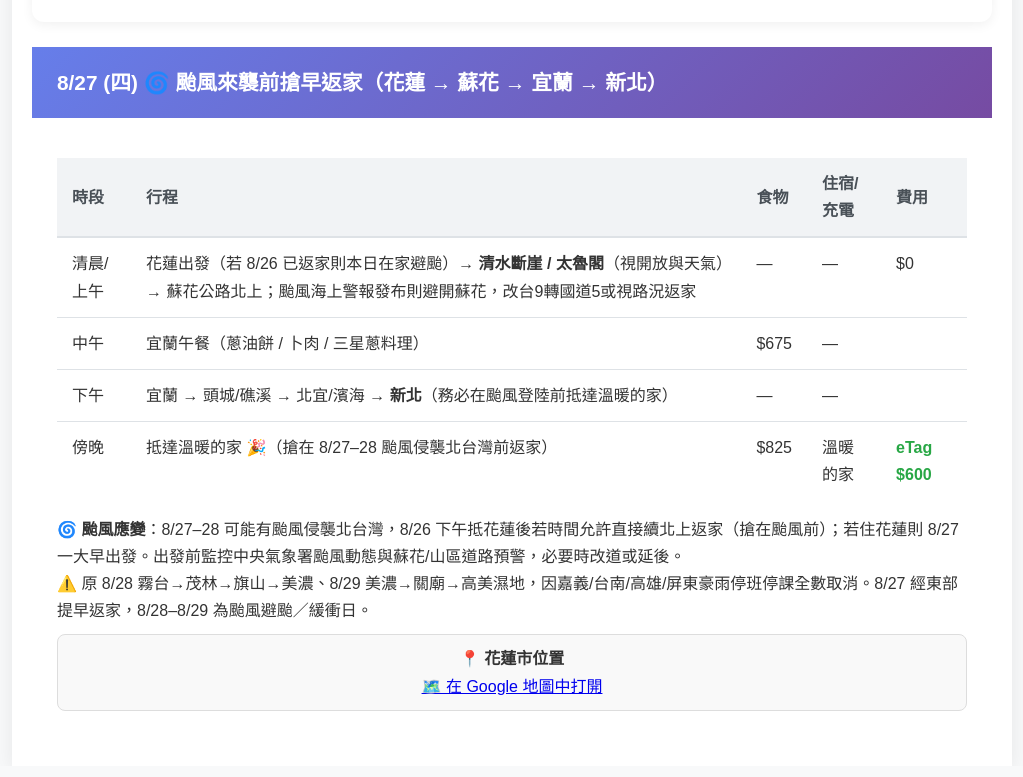
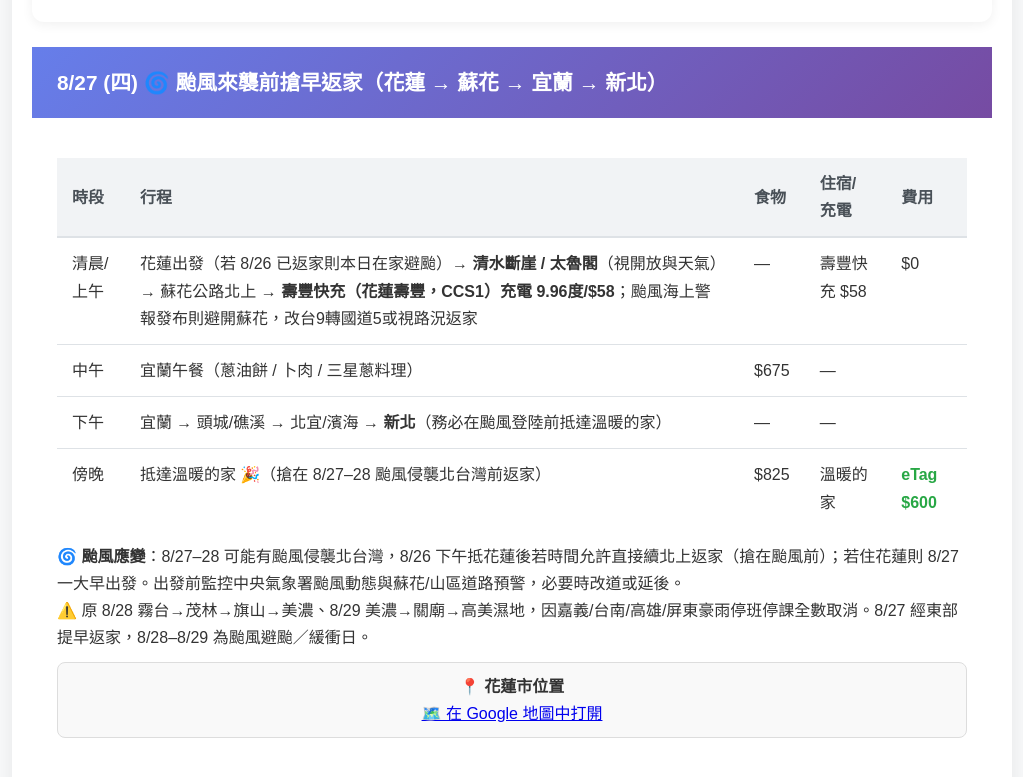
Before and after one commit to Taiwanweichunlu/island-trip-2026, a plain HTML site: page index.html in a window 1280 px wide. Shown: the part 6312-7089 px from the top of the page, without its empty margins (128-1151 px from the left). Drawn offline with Linux system fonts and the light colour scheme.

Commit message:
8/27 早上壽豐快充 9.96度/$58 實測補入

```diff
--- a/index.html
+++ b/index.html
@@ -189,7 +189,7 @@ h3 {color:#495057;margin-top:30px;padding-bottom:10px;border-bottom:2px solid #e
 <div class="day-content">
 <table>
 <tr><th>時段</th><th>行程</th><th>食物</th><th>住宿/充電</th><th>費用</th></tr>
-<tr><td>清晨/上午</td><td>花蓮出發（若 8/26 已返家則本日在家避颱）→ <strong>清水斷崖 / 太魯閣</strong>（視開放與天氣）→ 蘇花公路北上；<span class="warn">颱風海上警報發布則避開蘇花，改台9轉國道5或視路況返家</span></td><td>—</td><td>—</td><td>$0</td></tr>
+<tr><td>清晨/上午</td><td>花蓮出發（若 8/26 已返家則本日在家避颱）→ <strong>清水斷崖 / 太魯閣</strong>（視開放與天氣）→ 蘇花公路北上 → <strong>壽豐快充（花蓮壽豐，CCS1）充電 9.96度/$58</strong>；<span class="warn">颱風海上警報發布則避開蘇花，改台9轉國道5或視路況返家</span></td><td>—</td><td>壽豐快充 $58</td><td>$0</td></tr>
 <tr><td>中午</td><td>宜蘭午餐（蔥油餅 / 卜肉 / 三星蔥料理）</td><td>$675</td><td>—</td><td></td></tr>
 <tr><td>下午</td><td>宜蘭 → 頭城/礁溪 → 北宜/濱海 → <strong>新北</strong>（務必在颱風登陸前抵達溫暖的家）</td><td>—</td><td>—</td><td></td></tr>
 <tr><td>傍晚</td><td>抵達溫暖的家 🎉（搶在 8/27–28 颱風侵襲北台灣前返家）</td><td>$825</td><td>溫暖的家</td><td class="cost">eTag $600</td></tr>
```
